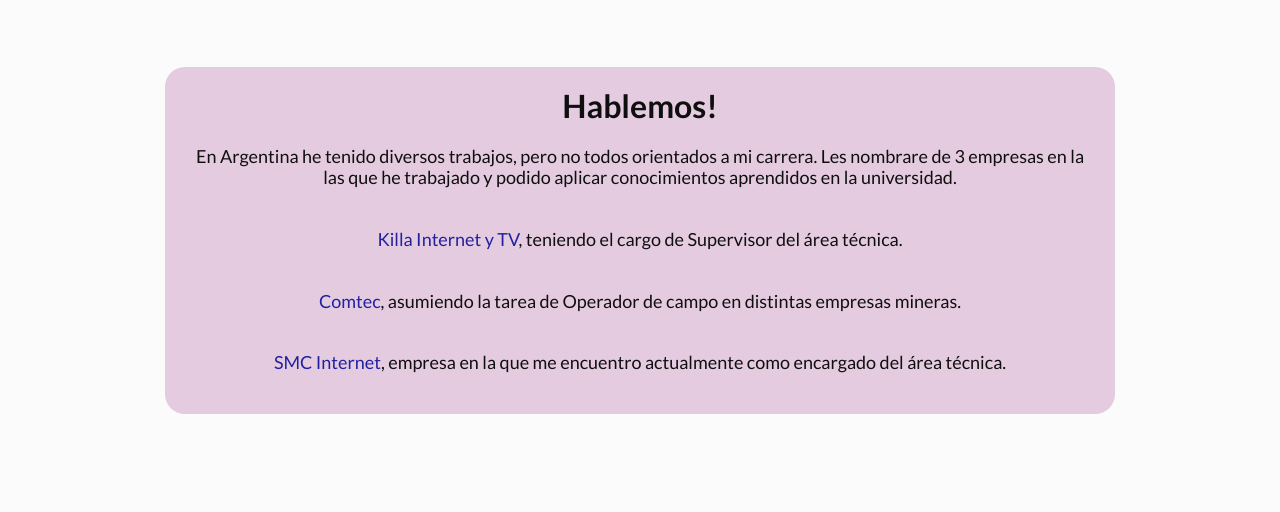
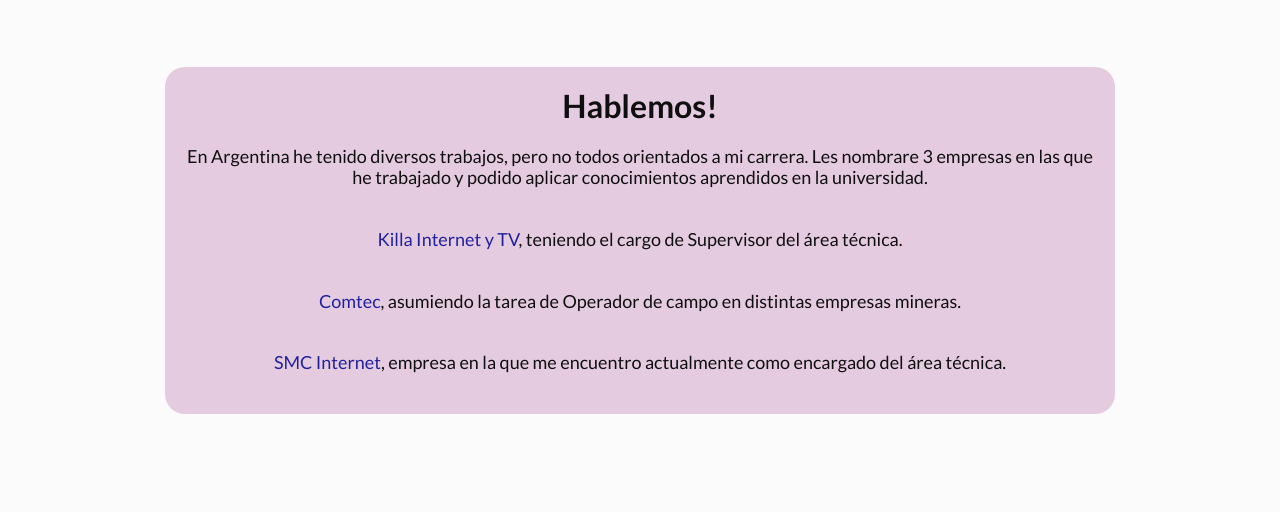
Before and after one commit to EdgarVeliz13/Modelo-de-CV, a plain HTML site: page index.html in a window 1280 px wide. Shown: the part 920-1432 px from the top of the page. Drawn offline with Linux system fonts and the light colour scheme.

Commit message:
Correccion de ortografia en texto

```diff
--- a/index.html
+++ b/index.html
@@ -67,8 +67,7 @@
                 <li>
                     <p>Ingeniero de Sistemas con dominio en el área de redes, desde el trabajo básico como: cableado
                         estructural, colocación de equipos, tendido de fibra óptica, empalmes y armados de cajas NAP´s,
-                        hasta la configuración básica de RB Mikrotik
-                        y diseño de redes. En mi trabajo actual realizo mantenimiento y mejoras en una red óptica GPON
+                        hasta la configuración básica de RB Mikrotik y diseño de redes. En mi trabajo actual realizo mantenimiento y mejoras en una red óptica GPON
                         diseñada y ejecutada por mi persona.
                     </p>
                     <p>
@@ -96,8 +95,8 @@
         <section id="experiencia" class="experiencia">
             <h2>Hablemos!</h2>
             <p>
-                En Argentina he tenido diversos trabajos, pero no todos orientados a mi carrera. Les nombrare de 3
-                empresas en la las que he trabajado y podido aplicar conocimientos aprendidos en la universidad.
+                En Argentina he tenido diversos trabajos, pero no todos orientados a mi carrera. Les nombrare 3
+                empresas en las que he trabajado y podido aplicar conocimientos aprendidos en la universidad.
             </p>
             <p>
                 <a class="linkcolor" href="https://killa.com.ar/" target="_blank">Killa Internet y TV</a>, teniendo el
```
